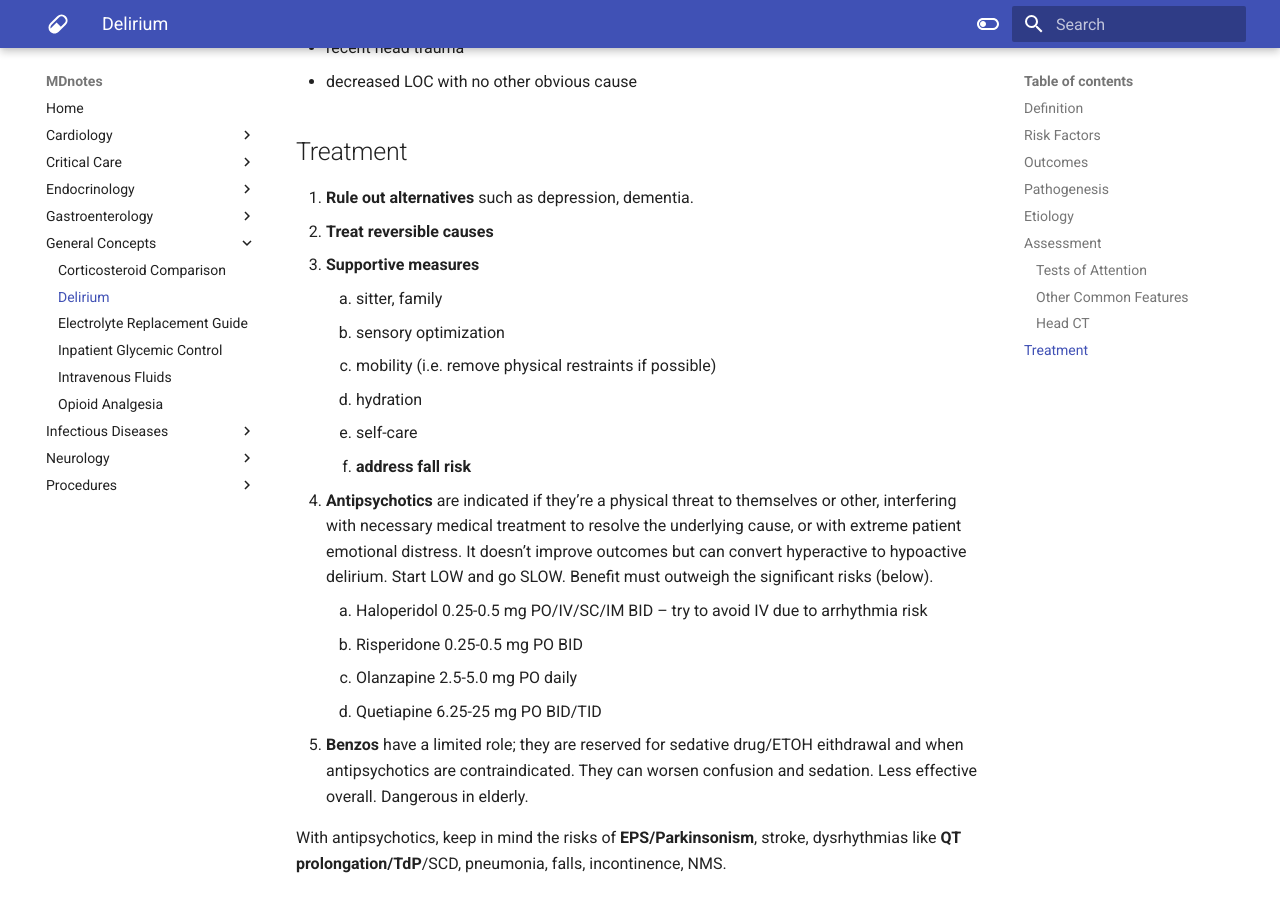
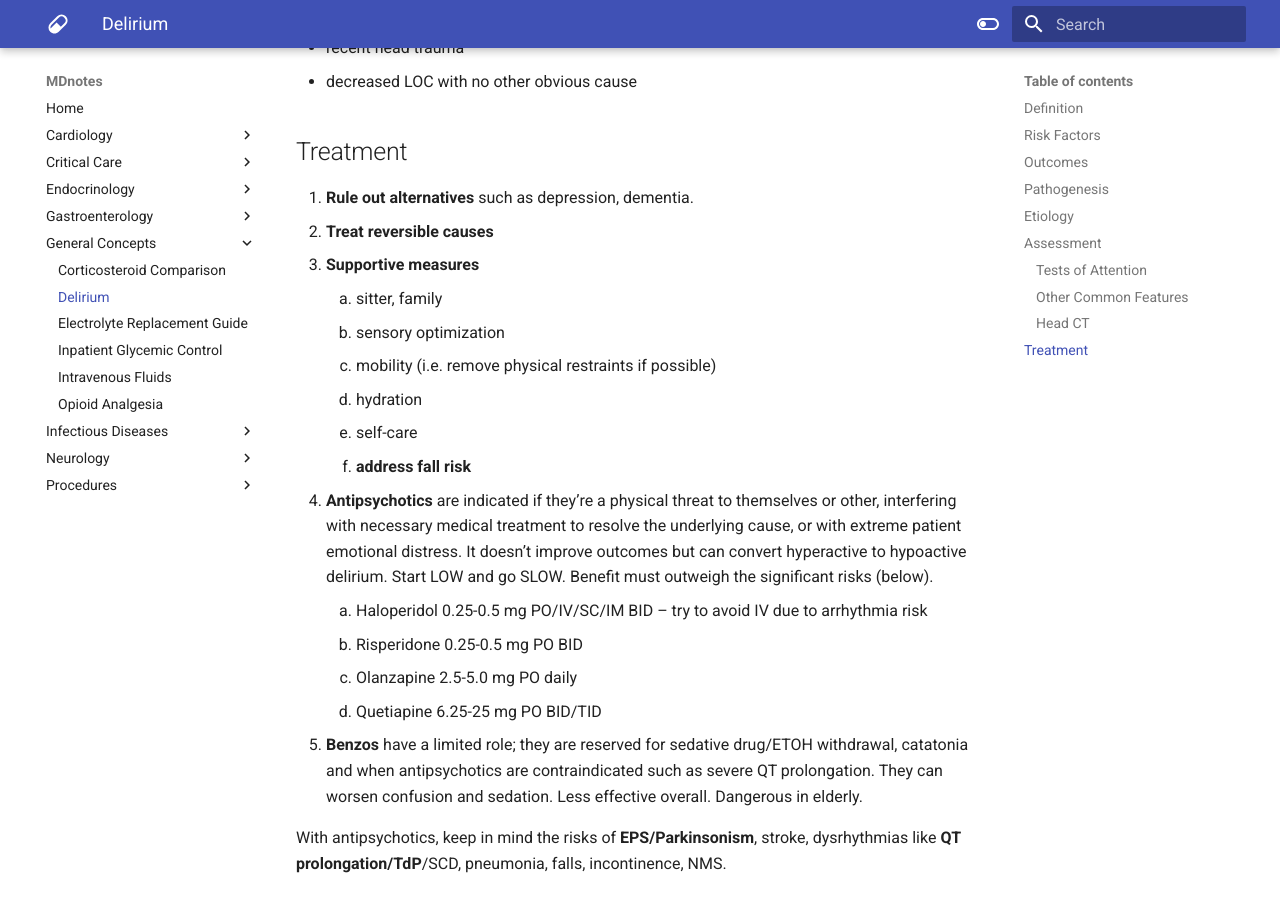
Before and after one commit to jzpero/mdnotes, an MkDocs documentation site: the page built from docs/General Concepts/Delirium.md, in a window 1280 px wide and 900 px high, scrolled down 3162 px. Built offline with MkDocs 1.6.1 and Material for MkDocs 9.7.7, drawn with Linux system fonts in a browser that asks for light colours.

Commit message:
vault backup: 2021-07-01 18:46:38
Affected files:

"docs/General Concepts/Delirium.md"

```diff
--- a/docs/General Concepts/Delirium.md
+++ b/docs/General Concepts/Delirium.md
@@ -109,7 +109,7 @@ Really only indicated with:
     2.  Risperidone 0.25-0.5 mg PO BID
     3.  Olanzapine 2.5-5.0 mg PO daily
     4.  Quetiapine 6.25-25 mg PO BID/TID
-5.  **Benzos** have a limited role; they are reserved for sedative drug/ETOH eithdrawal and when antipsychotics are contraindicated. They can worsen confusion and sedation. Less effective overall. Dangerous in elderly.
+5.  **Benzos** have a limited role; they are reserved for sedative drug/ETOH withdrawal, catatonia and when antipsychotics are contraindicated such as severe QT prolongation. They can worsen confusion and sedation. Less effective overall. Dangerous in elderly.
 
 
 With antipsychotics, keep in mind the risks of **EPS/Parkinsonism**, stroke, dysrhythmias like **QT prolongation/TdP**/SCD, pneumonia, falls, incontinence, NMS.
```
